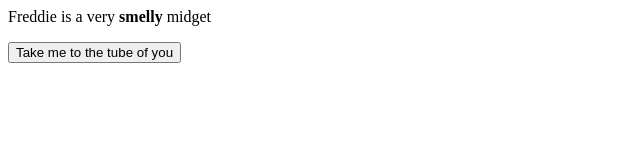
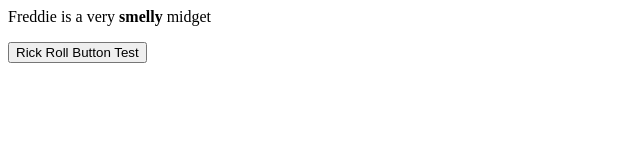
Before and after one commit to JVBGS/JVBGS.github.io, a plain HTML site: page index.html in a window 1280 px wide. Shown: the whole page, without its empty margins (0-640 px from the left). Drawn offline with Linux system fonts and the light colour scheme.

Commit message:
Update index.html

```diff
--- a/index.html
+++ b/index.html
@@ -6,7 +6,7 @@
 <body>
 <p>Freddie is a very <b>smelly</b> midget</p>
 <form action="https://youtube.com/watch?v=dQw4w9WgXcQ">
-    <input type="submit" value="Take me to the tube of you" />
+    <input type="submit" value="Rick Roll Button Test" />
 </form>
 </body>
 </html>
```
